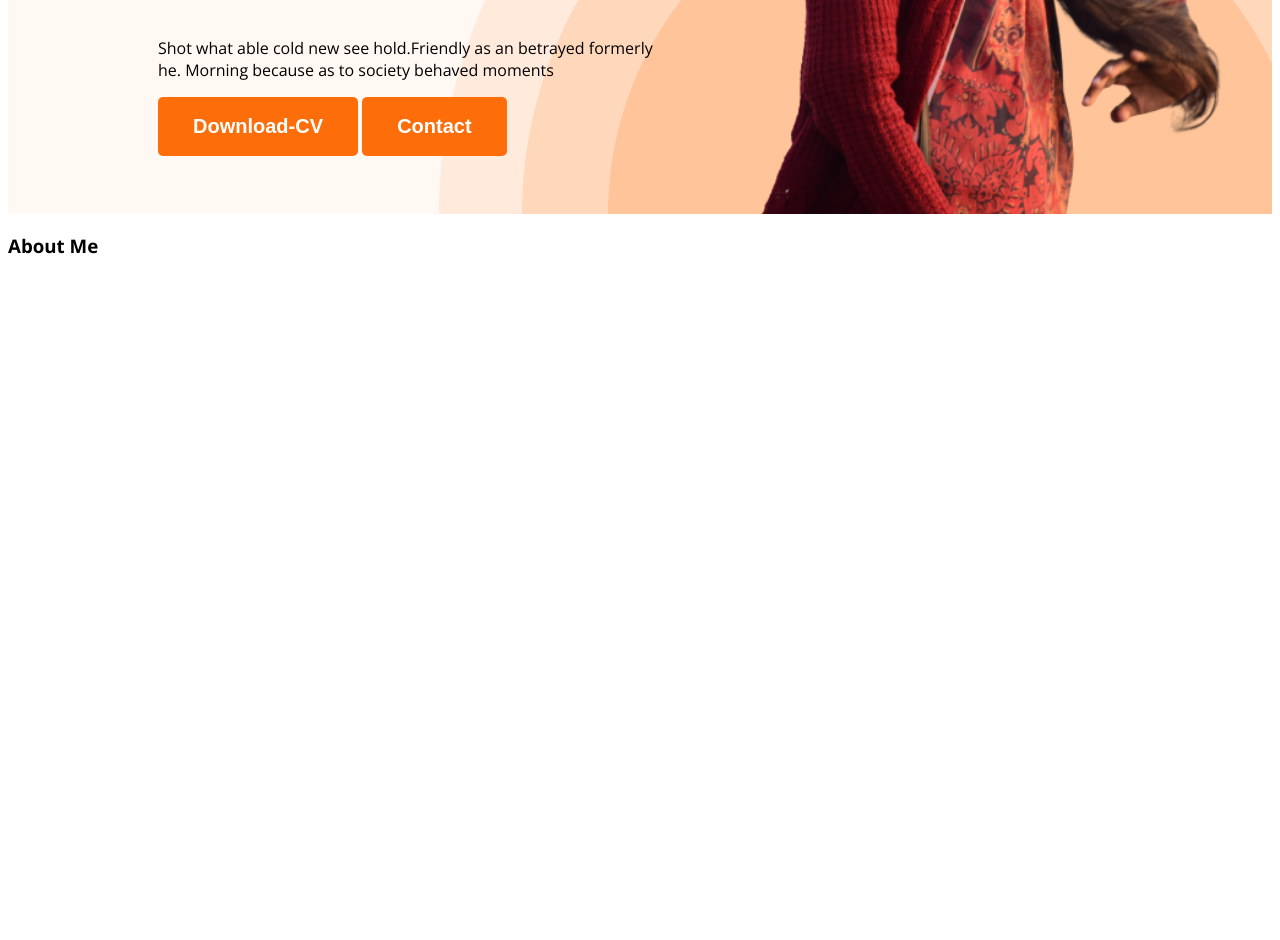
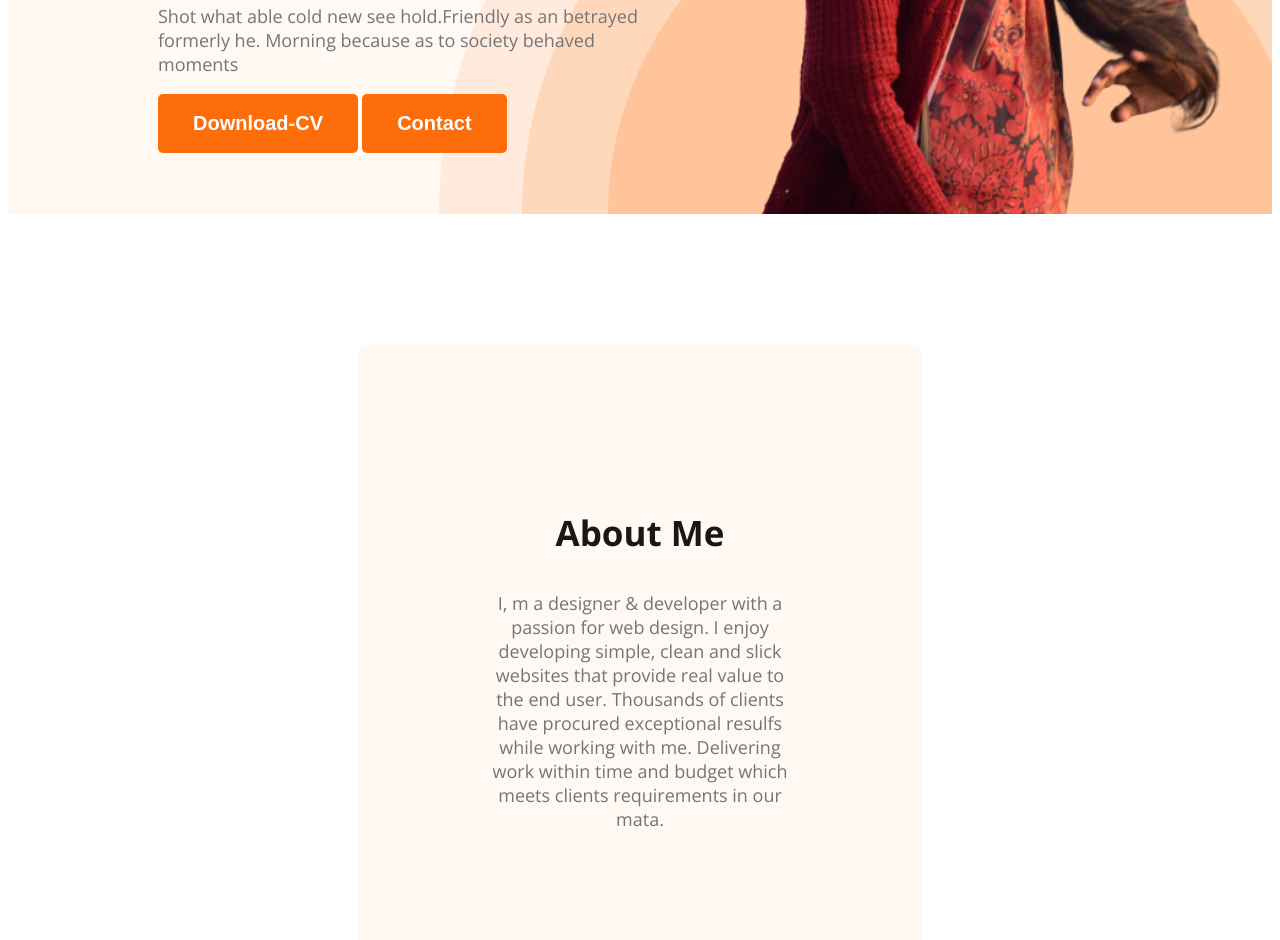
Before and after one commit to shanzida-rifa/Web-Devloper-Portfolio, a plain HTML site: page index.html in a window 1280 px wide. Shown: the part 725-1665 px from the top of the page. Before the commit the page ends 1001 px from the top, so only its background shows below. Drawn offline with nearby package versions, Linux system fonts and the light colour scheme.

Commit message:
addawidth

```diff
--- a/Styles.css/portfolio.css
+++ b/Styles.css/portfolio.css
@@ -75,6 +75,7 @@ nav a {
     font-size: 85px;
     font-weight: 700px;
     margin-top: 0;
+    margin-bottom: 20px;
 }
 
 .banner .profile-pic {
@@ -86,4 +87,34 @@ nav a {
 
 }
 
+.banner-description {
+    color: rgb(117, 117, 117);
+    font-size: 18px;
+    /* font-weight: 400; */
+    /* line-height: 30px; */
+    text-align: left;
+}
+
 /* main section styles */
+/* about section styles */
+.about {
+    text-align: center;
+    border-radius: 10px;
+    background: rgb(255, 248, 243);
+    padding: 130px;
+    margin: 130px 350px;
+}
+
+.section-title {
+    color: rgb(24, 24, 24);
+    font-size: 35px;
+    font-weight: 700;
+    text-align: center;
+}
+
+.about-description {
+    color: rgb(117, 117, 117);
+    font-size: 18px;
+    font-weight: 400;
+    text-align: center;
+}
--- a/index.html
+++ b/index.html
@@ -30,7 +30,8 @@
             <div class="banner-content">
                 <h3 class="banner-greeting">Hi, I am</h3>
                 <h1 class="banner-title">Rifa Shanzida Khanam</h1>
-                <p>Shot what able cold new see hold.Friendly as an betrayed formerly he. Morning because as to society
+                <p class="banner-description">Shot what able cold new see hold.Friendly as an betrayed formerly he.
+                    Morning because as to society
                     behaved moments</p>
                 <button class="btn-primary">Download-CV</button>
                 <button class="btn-primary">Contact</button>
@@ -41,6 +42,11 @@
     <main>
         <section class="about">
             <h3 class="section-title">About Me</h3>
+            <p class="about-description">I, m a designer & developer with a passion for web design. I enjoy developing
+                simple, clean and slick
+                websites that provide real value to the end user. Thousands of clients have procured exceptional resulfs
+                while working with me. Delivering work within time and budget which meets clients requirements in our
+                mata.</p>
 
         </section>
     </main>
```
